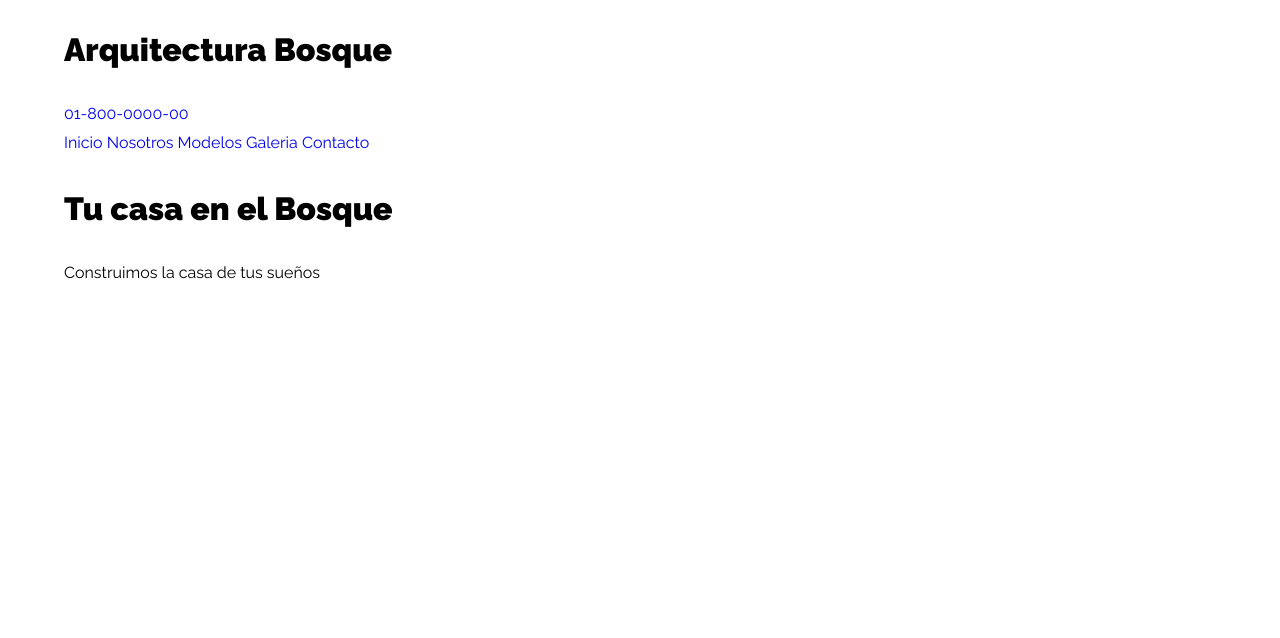
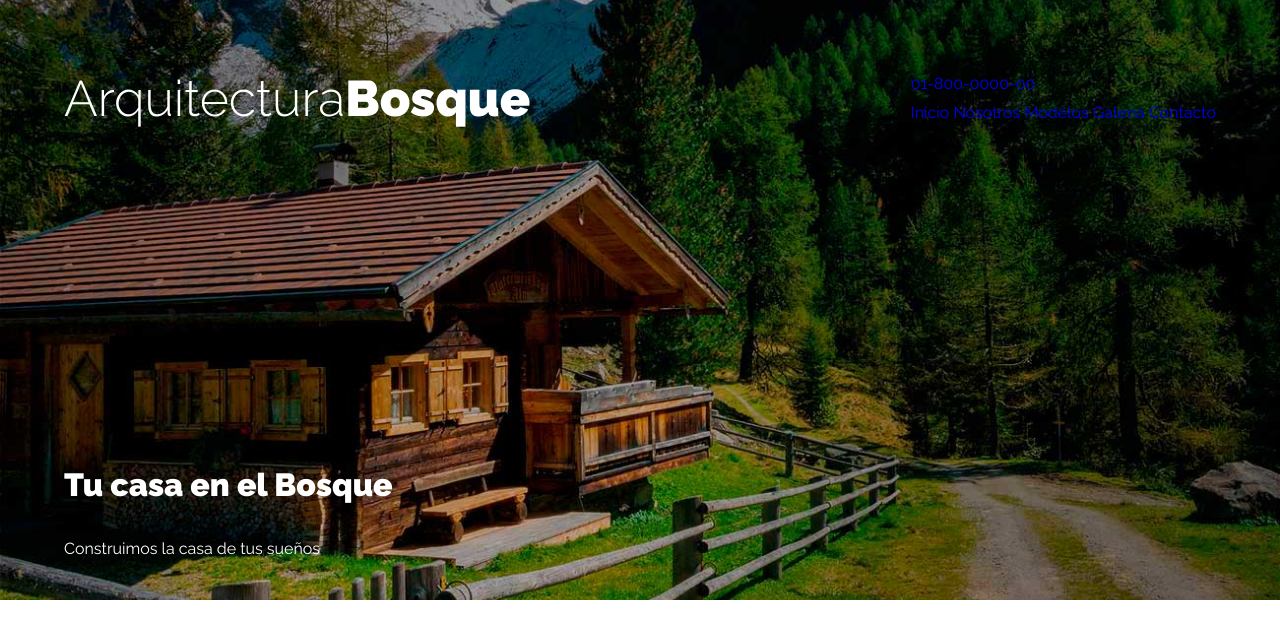
Before and after one commit to Jair-vet/ArquitecturaBosque, a plain HTML site: page index.html in a window 1280 px wide. Drawn offline with Linux system fonts and the light colour scheme.

Commit message:
Css al Header

```diff
--- a/css/styles.css
+++ b/css/styles.css
@@ -68,3 +68,48 @@ img{
 .mt-5{
     margin-top: 5rem;
 }
+
+
+/* ?Header */
+.header{
+    min-height: 60rem;
+    background-image: url(../img/hero.jpg);
+    background-repeat: no-repeat;
+    background-size: cover;
+    background-position: center;
+    padding: 5rem 0;
+}
+@media (min-width: 768px) {
+    .header{
+        padding: 2rem 0;
+    }
+}
+.contenido-header{
+    display: flex;
+    flex-direction: column;
+    height: calc(60rem - 4rem);
+    justify-content: space-between;
+    color: var(--banco);
+}
+.nombre-sitio{
+    font-weight: 300;
+    text-align: center;
+    font-size: 3rem;
+}
+@media (min-width: 768px) {
+    .nombre-sitio{
+        font-size: 5rem;
+    }
+}
+.nombre-sitio span{
+    font-weight: 900;
+}
+
+@media (min-width: 768px) {
+    .barra{
+        display: flex;
+        justify-content: space-between;
+        align-items: center;
+    }
+
+}
```
Also changed, not shown: index.html (+1 -1 lines).
